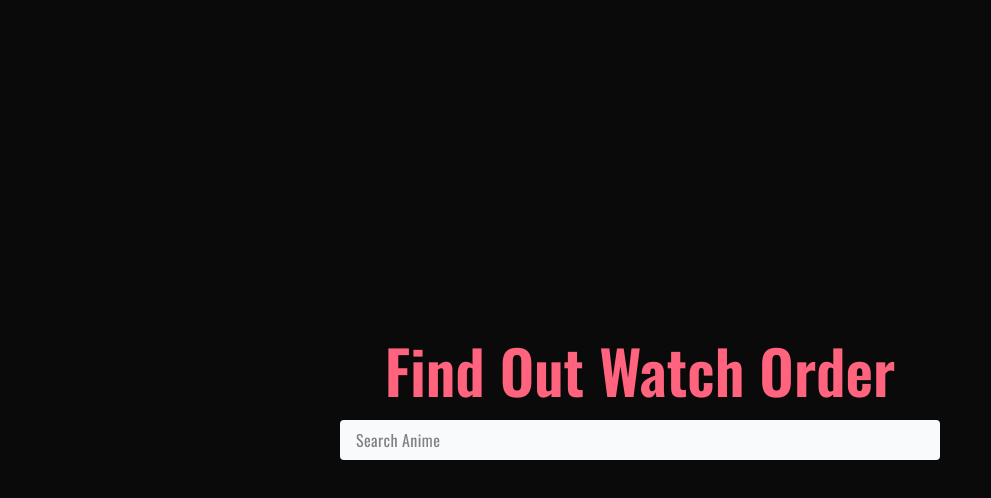
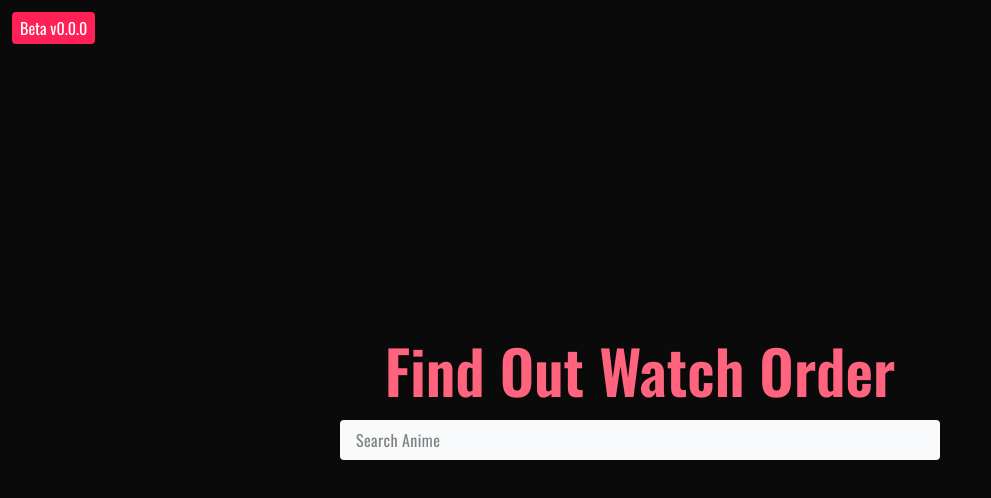
Before and after one commit to Ari-kashimu/Kankei-Anime-Watch-Order-App, a React (Vite) app: page / in a window 1280 px wide. Shown: the top 498 px of the page, without its empty margins (0-991 px from the left). Built offline with nearby package versions, Linux system fonts and the light colour scheme.

Commit message:
Made Version Badge

```diff
--- a/src/App.jsx
+++ b/src/App.jsx
@@ -2,6 +2,7 @@ import React, { useEffect, useRef, useState } from "react";
 import Searchsection from "./components/Searchsection";
 import Tile from "./components/Tile";
 import Loader from "./Loader";
+import VersionBadge from "./components/VersionBadge";
 
 const App = () => {
     //* Anime Name That User Types
@@ -141,7 +142,7 @@ const App = () => {
             if (visited.current.has(currentId)) continue;
             visited.current.add(currentId);
 
-            await delay(100); //  To avoid api call limits 3calls/s
+            await delay(200); //  To avoid api call limits 3calls/s
 
             //  Fetch Current anime relation
             const res = await fetch(
@@ -157,7 +158,7 @@ const App = () => {
                     //
                     if (entry.type === "anime") {
                         //
-                        await delay(200); // To avoid api call limits 3calls/s
+                        await delay(1000); // To avoid api call limits 3calls/s
 
                         const fullRes = await fetch(
                             `https://api.jikan.moe/v4/anime/${entry.mal_id}/full`,
@@ -250,7 +251,8 @@ const App = () => {
     }
 
     return (
-        <div className="bg-neutral-950 h-fit text-white">
+        <div className="bg-neutral-950 h-fit text-white relative">
+            <VersionBadge />
             <div className="w-full min-h-screen flex flex-col justify-center items-center p-15 gap-10">
                 {loading ? (
                     <Loader />
--- /dev/null
+++ b/src/components/VersionBadge.jsx
@@ -0,0 +1,12 @@
+import React from "react";
+import pkg from "../../package.json";
+
+const VersionBadge = () => {
+    return (
+        <div className="absolute bg-rose-500 m-3 py-1 px-2 rounded ">
+            Beta v{pkg.version}
+        </div>
+    );
+};
+
+export default VersionBadge;
```
Also changed, not shown: package.json (indentation only).
